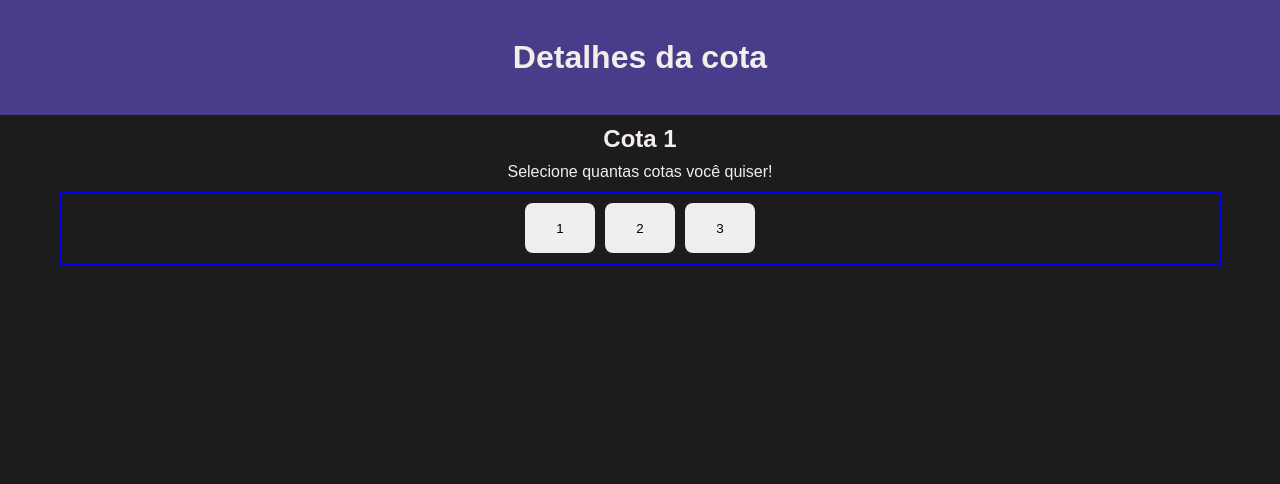
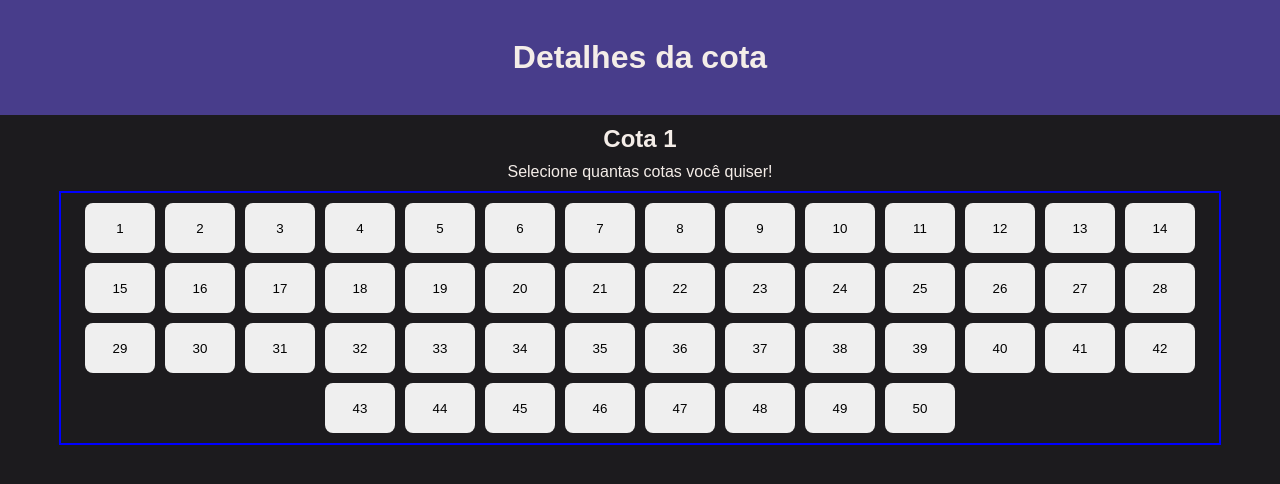
Before and after one commit to Felipe-Monte/rifa-online, a React (Vite) app: page /details in a window 1280 px wide. Shown: the top 484 px of the page. Built offline with nearby package versions, Linux system fonts and the light colour scheme.

Commit message:
Feat: add quota array

```diff
--- a/src/components/quota/styles.js
+++ b/src/components/quota/styles.js
@@ -10,4 +10,8 @@ export const Container = styled.button`
 
   border-radius: 8px;
   border: none;
+
+  &:hover{
+    background-color: aqua;
+  }
 `;
--- a/src/pages/details-quota/index.jsx
+++ b/src/pages/details-quota/index.jsx
@@ -4,6 +4,9 @@ import { Container } from "./styles";
 import { Quota } from "../../components/quota";
 
 export function DetailsQuota() {
+  const number = 50;
+  const quotas = Array.from({ length: number }, (_, index) => index + 1);
+
   return (
     <Container>
       <Header title="Detalhes da cota" />
@@ -12,9 +15,9 @@ export function DetailsQuota() {
         <p>Selecione quantas cotas você quiser!</p>
 
         <div className="container-quota">
-          <Quota number="1" />
-          <Quota number="2" />
-          <Quota number="3" />
+          {quotas.map((number) => (
+            <Quota key={number} number={number} />
+          ))}
         </div>
       </main>
     </Container>
```
